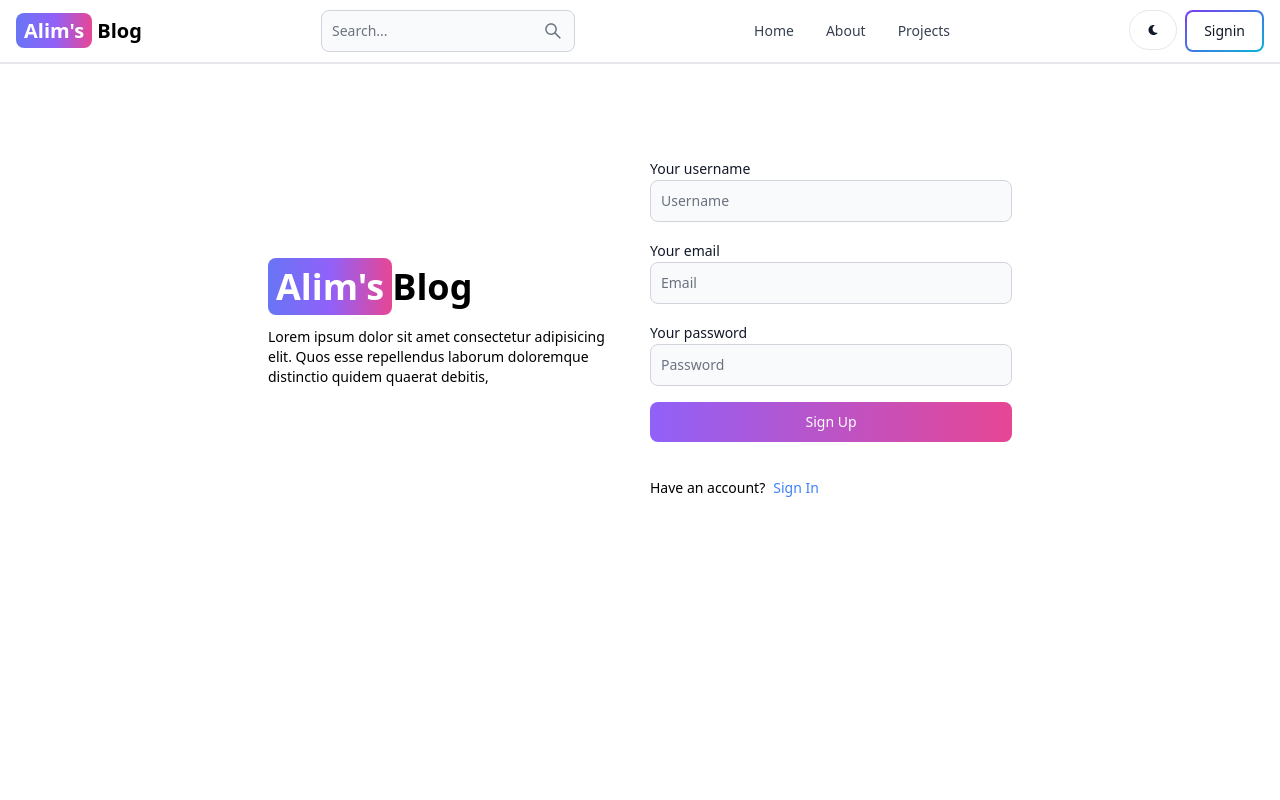
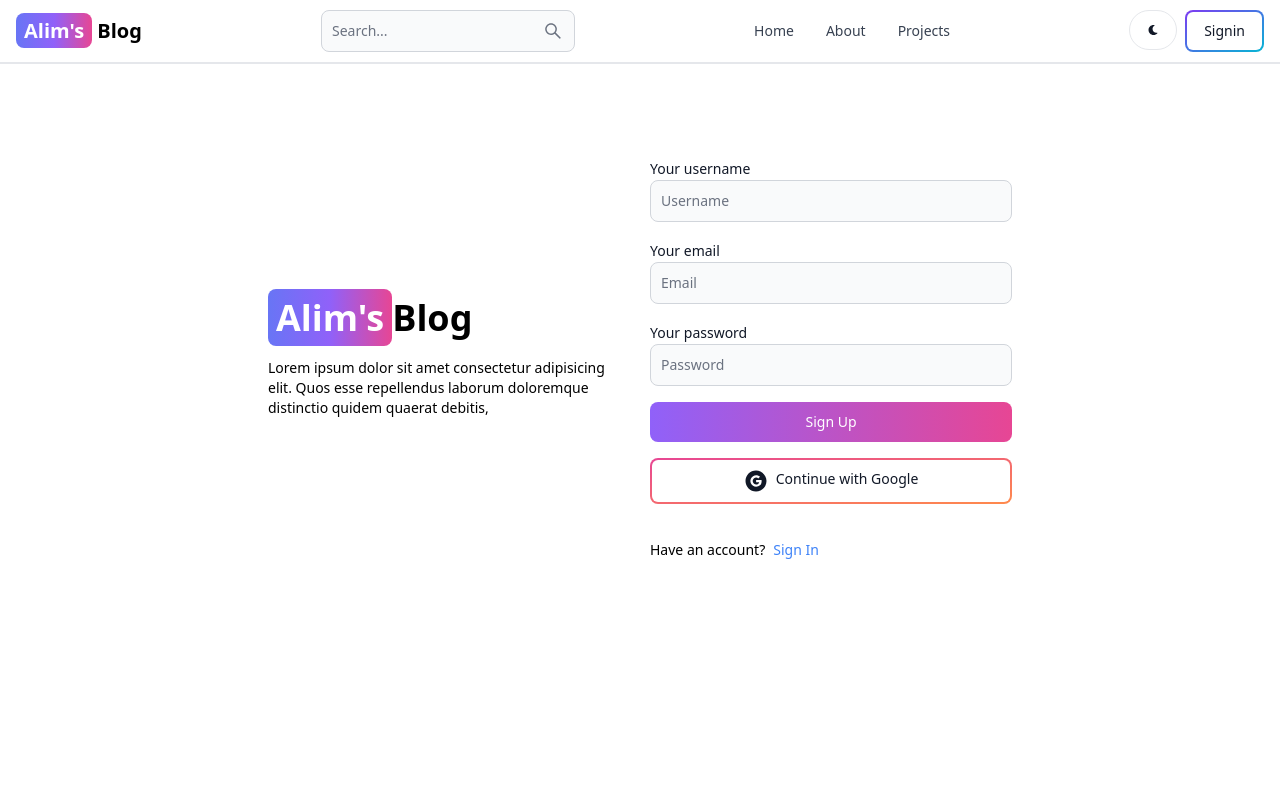
Before and after one commit to alimmondal/mern-blog, a React (Vite) app in the folder client/: page /sign-up in a window 1280 px wide. Shown: the top 800 px of the page. Built offline with nearby package versions, Linux system fonts and the light colour scheme.

Commit message:
googl e client

```diff
--- a/client/package.json
+++ b/client/package.json
@@ -11,6 +11,7 @@
   },
   "dependencies": {
     "@reduxjs/toolkit": "^2.2.3",
+    "firebase": "^10.11.1",
     "flowbite-react": "^0.9.0",
     "react": "^18.2.0",
     "react-dom": "^18.2.0",
--- /dev/null
+++ b/client/src/components/GoogleOAuth.jsx
@@ -0,0 +1,56 @@
+import { Button } from "flowbite-react";
+import React from "react";
+import { AiFillGoogleCircle } from "react-icons/ai";
+import { GoogleAuthProvider, getAuth, signInWithPopup } from "firebase/auth";
+import { app } from "../firebase";
+import { useDispatch } from "react-redux";
+import { signinSuccess } from "../redux/user/userSlice";
+import { useNavigate } from "react-router-dom";
+
+const GoogleOAuth = () => {
+  const auth = getAuth(app);
+  const dispatch = useDispatch();
+  const navigate = useNavigate();
+
+  const handleGoogleClick = async () => {
+    const provider = new GoogleAuthProvider();
+    provider.setCustomParameters({ prompt: "select_account" });
+
+    try {
+      const resultFromGoogle = await signInWithPopup(auth, provider);
+      // console.log(resultFromGoogle);
+      const res = await fetch("api/auth/google", {
+        method: "POST",
+        headers: { "Content-Type": "application/json" },
+        body: JSON.stringify({
+          name: resultFromGoogle.user.displayName,
+          email: resultFromGoogle.user.email,
+          googlePhotoUrl: resultFromGoogle.user.photoURL,
+        }),
+      });
+
+      const data = await res.json();
+
+      if (res.ok) {
+        dispatchEvent(signinSuccess(data));
+        navigate("/");
+      }
+    } catch (error) {
+      console.log(error);
+    }
+  };
+
+  return (
+    <Button
+      onClick={handleGoogleClick}
+      type="button"
+      gradientDuoTone="pinkToOrange"
+      outline
+    >
+      <AiFillGoogleCircle className="w-6 h-6 mr-2" />
+      Continue with Google
+    </Button>
+  );
+};
+
+export default GoogleOAuth;
--- /dev/null
+++ b/client/src/firebase.js
@@ -0,0 +1,14 @@
+import { initializeApp } from "firebase/app";
+
+
+const firebaseConfig = {
+  apiKey: import.meta.env.VITE_FIREBASE_API_KEY,
+  authDomain: "mern-blog-9e3d2.firebaseapp.com",
+  projectId: "mern-blog-9e3d2",
+  storageBucket: "mern-blog-9e3d2.appspot.com",
+  messagingSenderId: "230147518608",
+  appId: "1:230147518608:web:70a3e8ead6f36f4f912815"
+};
+
+// Initialize Firebase
+export const app = initializeApp(firebaseConfig);
--- a/client/src/pages/Login.jsx
+++ b/client/src/pages/Login.jsx
@@ -7,6 +7,7 @@ import {
   signinFailure,
   signinStart,
 } from "../redux/user/userSlice";
+import GoogleOAuth from "../components/GoogleOAuth";
 
 export default function Login() {
   const [formData, setFormData] = useState({});
@@ -113,6 +114,7 @@ export default function Login() {
                 "Sign In"
               )}
             </Button>
+            <GoogleOAuth />
             <div className="flex gap-2 text-sm mt-5">
               <span className="">Don't have an account?</span>
               <Link to="/sign-up" className="text-blue-500">
--- a/client/src/pages/SignUp.jsx
+++ b/client/src/pages/SignUp.jsx
@@ -1,6 +1,7 @@
 import { Alert, Button, Label, Spinner, TextInput } from "flowbite-react";
 import React, { useState } from "react";
 import { Link, useNavigate } from "react-router-dom";
+import GoogleOAuth from "../components/GoogleOAuth";
 
 export default function SignUp() {
   const navigate = useNavigate();
@@ -108,6 +109,7 @@ export default function SignUp() {
                 "Sign Up"
               )}
             </Button>
+            <GoogleOAuth />
             <div className="flex gap-2 text-sm mt-5">
               <span className="">Have an account?</span>
               <Link to="/login" className="text-blue-500">
--- a/client/src/redux/store.js
+++ b/client/src/redux/store.js
@@ -17,7 +17,7 @@ const persistedReducer = persistReducer(persistConfig, rootReducer)
 
 export const store =  configureStore({
   reducer: persistedReducer,
-  middleware: (getDefaultMiddleware) => getDefaultMiddleware({serializableCheck: true}),
+  middleware: (getDefaultMiddleware) => getDefaultMiddleware({serializableCheck: false}),
 })
 
 export const persistor = persistStore(store)
```
Also changed, not shown: 2 other files (tests, documents, lock files or other folders).
